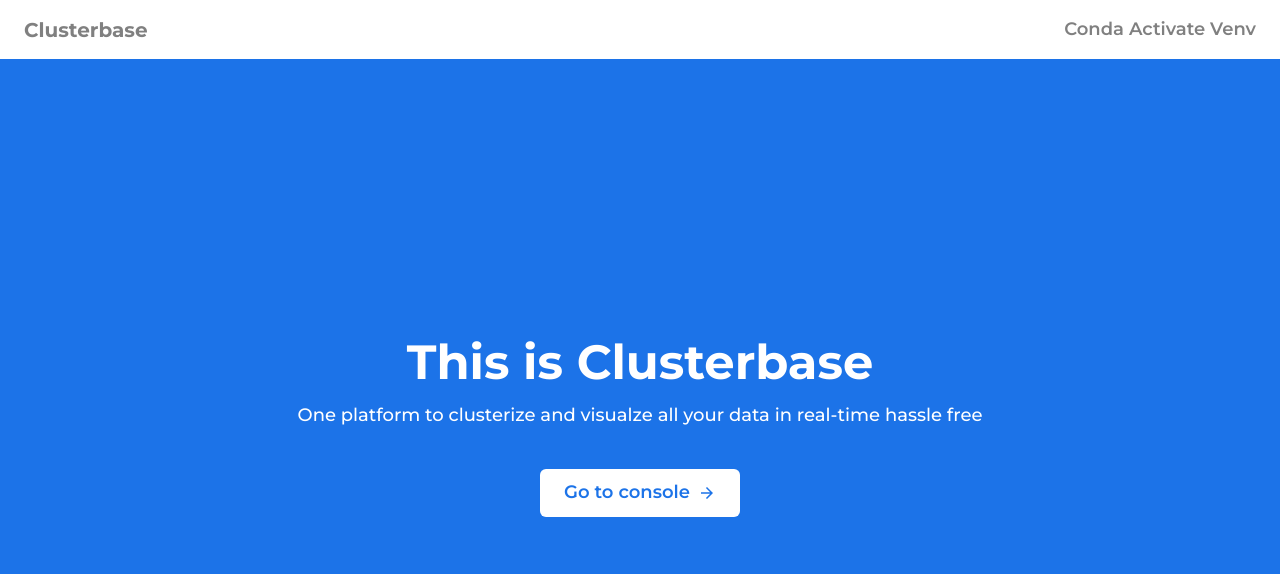
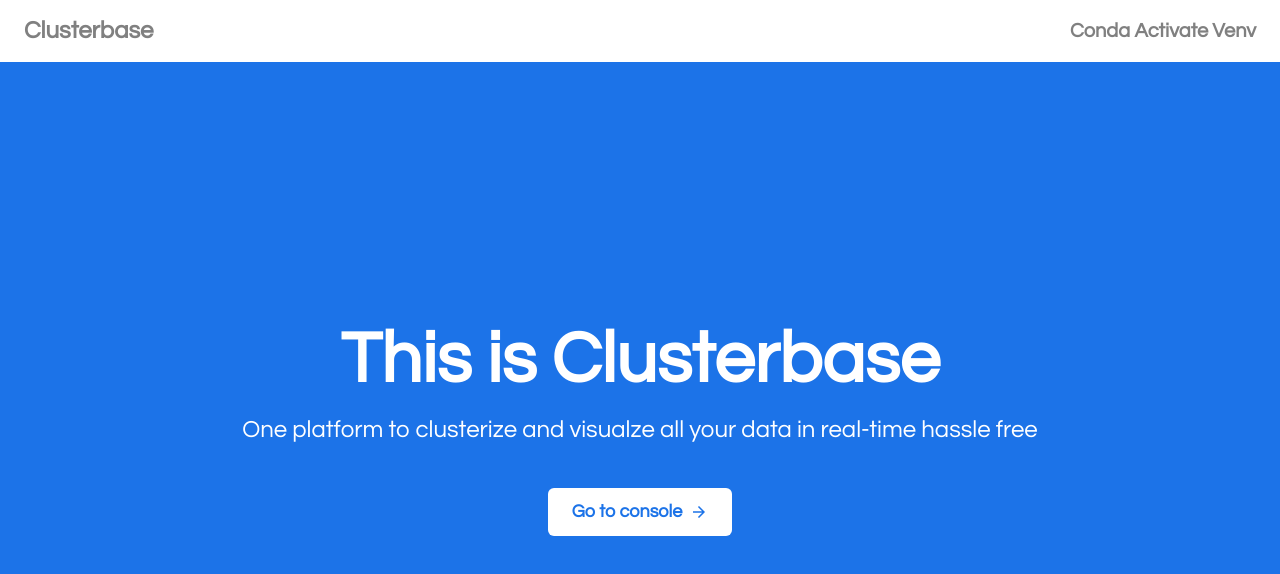
Before and after one commit to 1407arjun/TRINIT-Conda-Activate-Venv-DEV04, a Next.js app: page / in a window 1280 px wide. Shown: the top 574 px of the page. Built offline with nearby package versions, Linux system fonts and the light colour scheme.

Commit message:
Refactor fonts and font sizes

```diff
--- a/src/components/Navbar.tsx
+++ b/src/components/Navbar.tsx
@@ -1,6 +1,6 @@
 import { Heading, HStack, Link, Spacer, Text } from "@chakra-ui/react"
 
-const Navbar = ({ invert }: { invert: boolean }) => {
+const Navbar = ({ invert }: { invert?: boolean }) => {
     return (
         <HStack
             w="100%"
@@ -9,12 +9,12 @@ const Navbar = ({ invert }: { invert: boolean }) => {
             color={invert ? "gray" : "white"}
             bgColor={invert ? "white" : "initial"}>
             <Link href="/" _hover={{ textDecoration: "none" }}>
-                <Heading as="h1" size="md">
+                <Heading as="h1" fontSize={24}>
                     Clusterbase
                 </Heading>
             </Link>
             <Spacer />
-            <Text fontSize="lg" fontWeight="semibold">
+            <Text fontSize="xl" fontWeight="semibold">
                 Conda Activate Venv
             </Text>
         </HStack>
--- a/src/components/cluster/List.tsx
+++ b/src/components/cluster/List.tsx
@@ -56,7 +56,7 @@ const List = ({
 
     return (
         <VStack spacing={4} w="100%">
-            <Text fontSize="lg" w="100%" fontWeight="semibold" color="white">
+            <Text fontSize="xl" w="100%" fontWeight="semibold" color="white">
                 Cluster rules
             </Text>
             <VStack
--- a/src/components/cluster/Plot.tsx
+++ b/src/components/cluster/Plot.tsx
@@ -35,7 +35,7 @@ const Plot = ({
 
     return (
         <VStack spacing={4} w="100%">
-            <Text fontSize="lg" w="100%" fontWeight="semibold" color="#486282">
+            <Text fontSize="xl" w="100%" fontWeight="semibold" color="#486282">
                 Cluster vizualization
             </Text>
             <VStack
--- a/src/components/console/Item.tsx
+++ b/src/components/console/Item.tsx
@@ -11,14 +11,14 @@ const Item = ({ name, id, rules }: Cluster) => {
             href={`/cluster/${id}`}
             _hover={{ bgColor: "#eeeeee", textDecoration: "none" }}>
             <VStack spacing={0} alignItems="start" h={52} p={5}>
-                <Text fontSize="xl" fontWeight="semibold">
+                <Text fontSize="2xl" fontWeight="semibold">
                     {name}
                 </Text>
-                <Text fontSize="sm" fontWeight="medium" color="gray.500">
+                <Text fontSize="md" fontWeight="medium" color="gray.500">
                     {id}
                 </Text>
                 <Spacer />
-                <Text fontSize="sm" fontWeight="semibold" color="gray.500">
+                <Text fontSize="md" fontWeight="semibold" color="gray.500">
                     {rules.length} rules
                 </Text>
             </VStack>
--- a/src/components/console/List.tsx
+++ b/src/components/console/List.tsx
@@ -28,7 +28,7 @@ const List = ({
     return (
         <VStack spacing={4} w="100%" px={48} pt={main ? 16 : 0} pb={8}>
             <Text
-                fontSize="lg"
+                fontSize="xl"
                 w="100%"
                 fontWeight="semibold"
                 color={main ? "white" : "#486282"}>
--- a/src/pages/_document.tsx
+++ b/src/pages/_document.tsx
@@ -12,7 +12,7 @@ export default function Document() {
                     crossOrigin="true"
                 />
                 <link
-                    href="https://fonts.googleapis.com/css2?family=Montserrat:ital,wght@0,100;0,200;0,300;0,400;0,500;0,600;0,700;0,800;0,900;1,100;1,200;1,300;1,400;1,500;1,600;1,700;1,800;1,900&display=swap"
+                    href="https://fonts.googleapis.com/css2?family=Questrial:ital,wght@0,100;0,200;0,300;0,400;0,500;0,600;0,700;0,800;0,900;1,100;1,200;1,300;1,400;1,500;1,600;1,700;1,800;1,900&display=swap"
                     rel="stylesheet"></link>
             </Head>
             <body>
--- a/src/pages/cluster/[id].tsx
+++ b/src/pages/cluster/[id].tsx
@@ -126,7 +126,7 @@ const Cluster: NextPage<{
                             icon={<DeleteIcon />}
                         />
                     </HStack>
-                    <Text fontSize="md" fontWeight="medium" px={12}>
+                    <Text fontSize="lg" fontWeight="medium" px={12}>
                         {cluster.endpoint}
                     </Text>
                 </VStack>
--- a/src/pages/index.tsx
+++ b/src/pages/index.tsx
@@ -10,10 +10,10 @@ const Home: NextPage = () => {
             <Head title="Clusterbase" desc="This is Clusterbase" />
             <Navbar invert />
             <Center minH="90vh" color="white" as={VStack}>
-                <Heading as="h1" size="2xl" pb={2}>
+                <Heading as="h1" size="4xl" pb={2}>
                     This is Clusterbase
                 </Heading>
-                <Text fontSize="lg" fontWeight="medium" pb={8}>
+                <Text fontSize="2xl" fontWeight="medium" pb={8}>
                     One platform to clusterize and visualze all your data in
                     real-time hassle free
                 </Text>
--- a/src/theme.ts
+++ b/src/theme.ts
@@ -8,8 +8,8 @@ const theme = extendTheme({
         dark: {}
     },
     fonts: {
-        heading: "Montserrat",
-        body: "Montserrat"
+        heading: "Questrial",
+        body: "Questrial"
     }
 })
 
```
Also changed, not shown: src/components/console/Create.tsx (+5 -2 lines).
